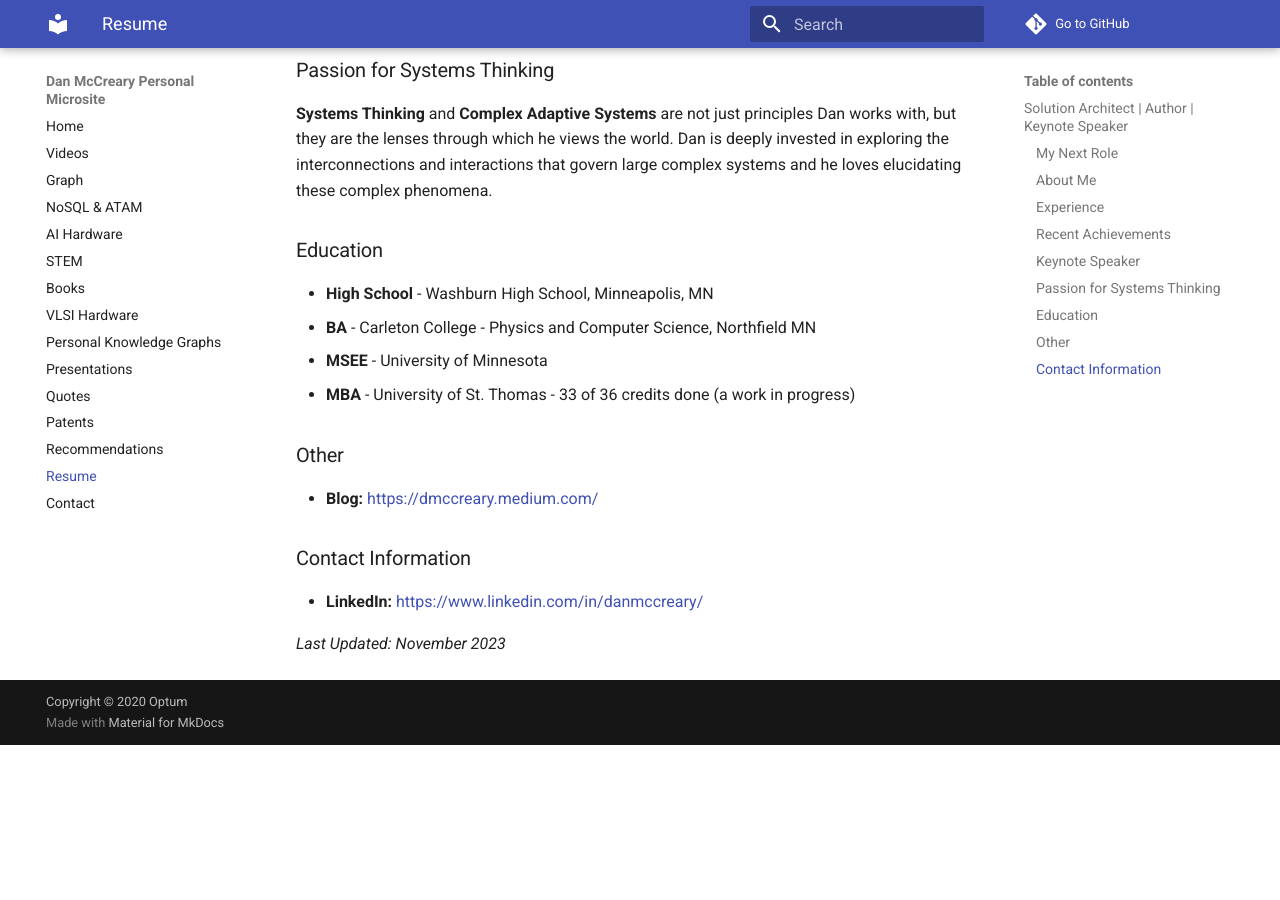
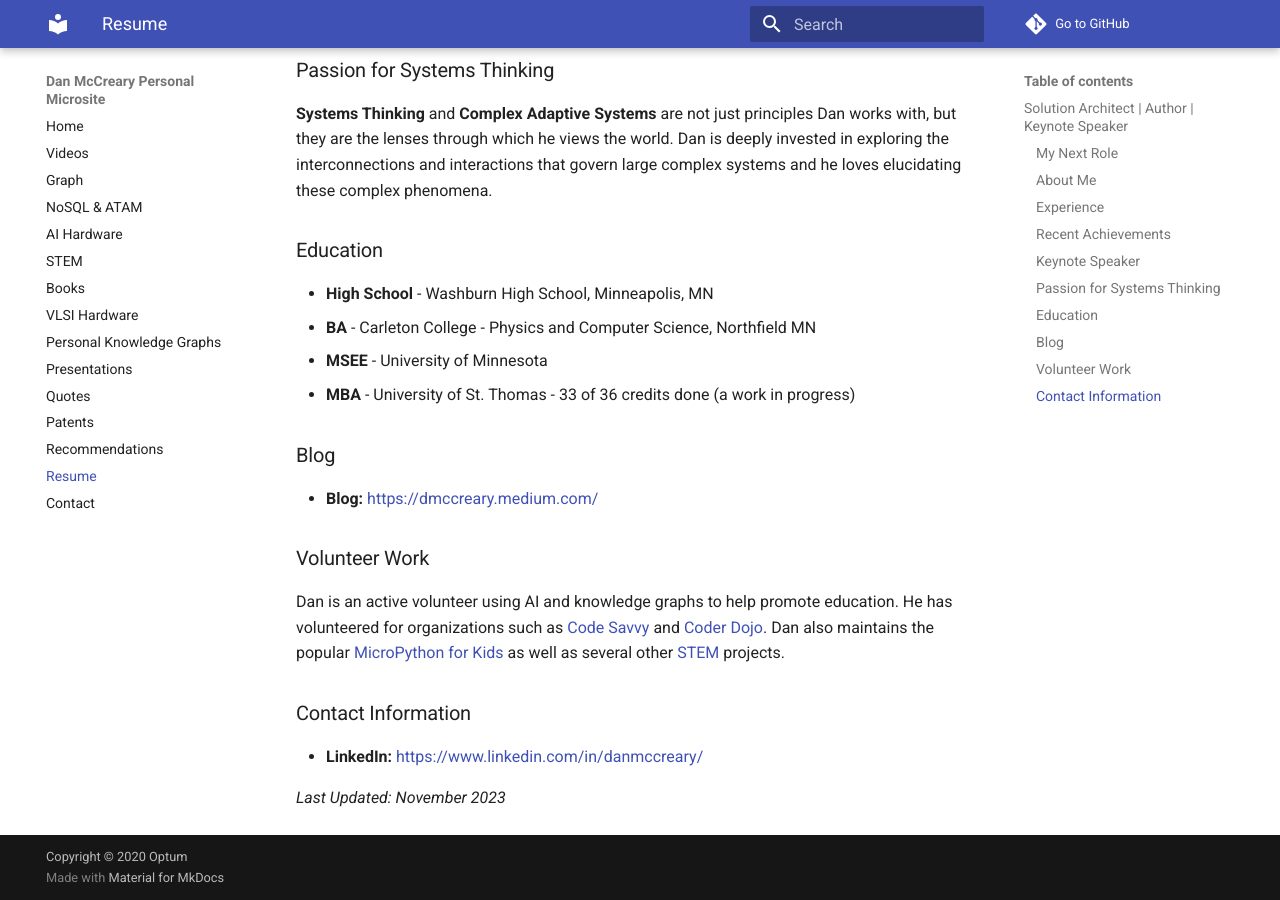
Before and after one commit to dmccreary/dmccreary, an MkDocs documentation site: the page built from docs/resume.md, in a window 1280 px wide and 900 px high, scrolled down 1748 px. Built offline with MkDocs 1.6.1 and Material for MkDocs 9.7.7, drawn with Linux system fonts in a browser that asks for light colours; comment, search, counter and statistics services are not loaded; before the commit the page ends 2493 px from its top, so only the background shows below that.

Commit message:
updating content

```diff
--- a/docs/resume.md
+++ b/docs/resume.md
@@ -56,9 +56,14 @@ Dan has been a keynote speaker at several prestigious technology conferences, sp
 * **MSEE** - University of Minnesota
 * **MBA** - University of St. Thomas - 33 of 36 credits done (a work in progress)
 
-### Other
+### Blog
 
 - **Blog:** [https://dmccreary.medium.com/](https://dmccreary.medium.com/)
+
+### Volunteer Work
+
+Dan is an active volunteer using AI and knowledge graphs to help promote education.  He has volunteered for organizations such as [Code Savvy](https://www.codesavvy.org/) and [Coder Dojo](https://coderdojo.com/).  Dan
+also maintains the popular [MicroPython for Kids](https://www.coderdojotc.org/micropython/) as well as several other [STEM](./stem.md) projects.
 
 ### Contact Information
 
```
